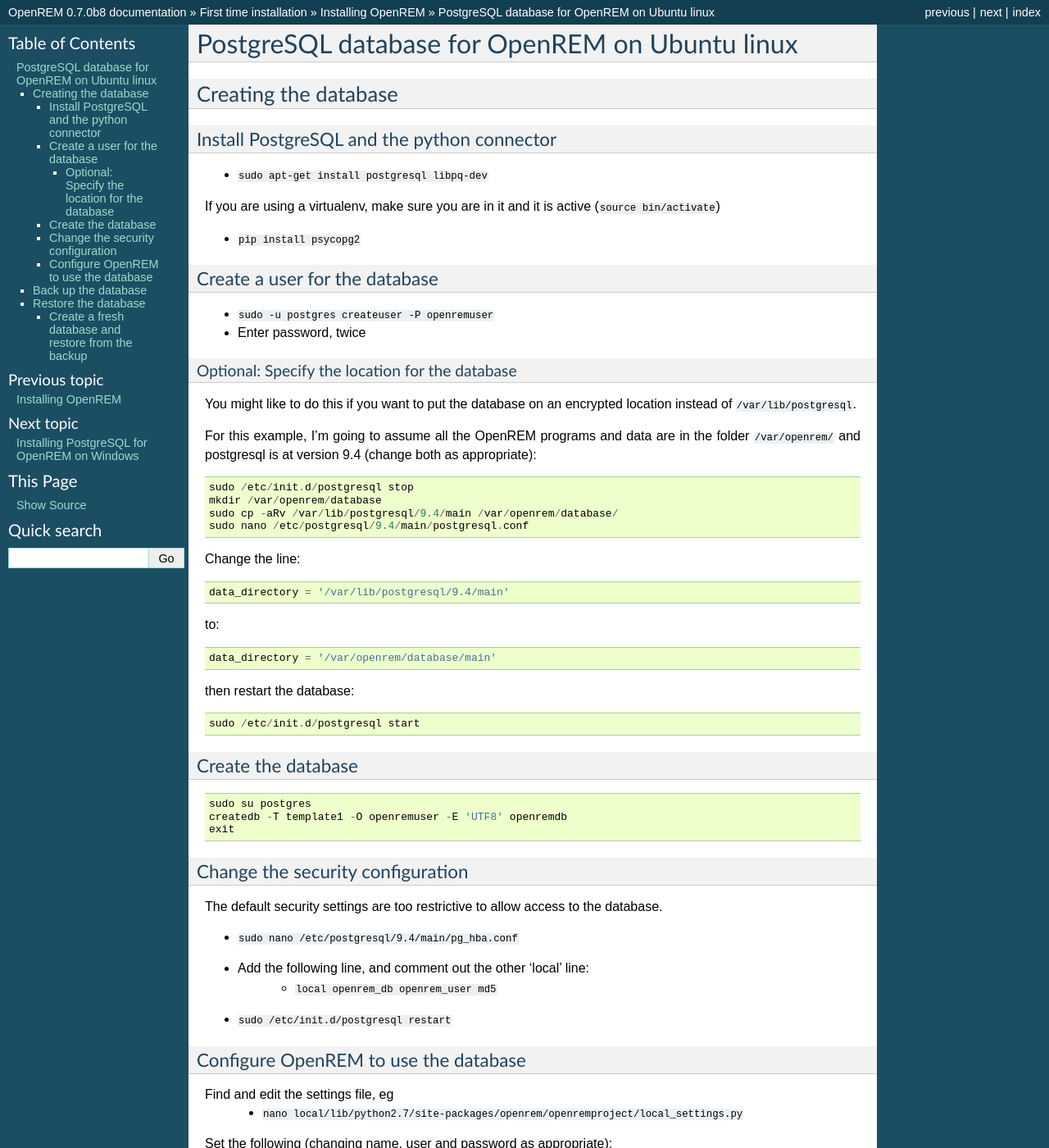
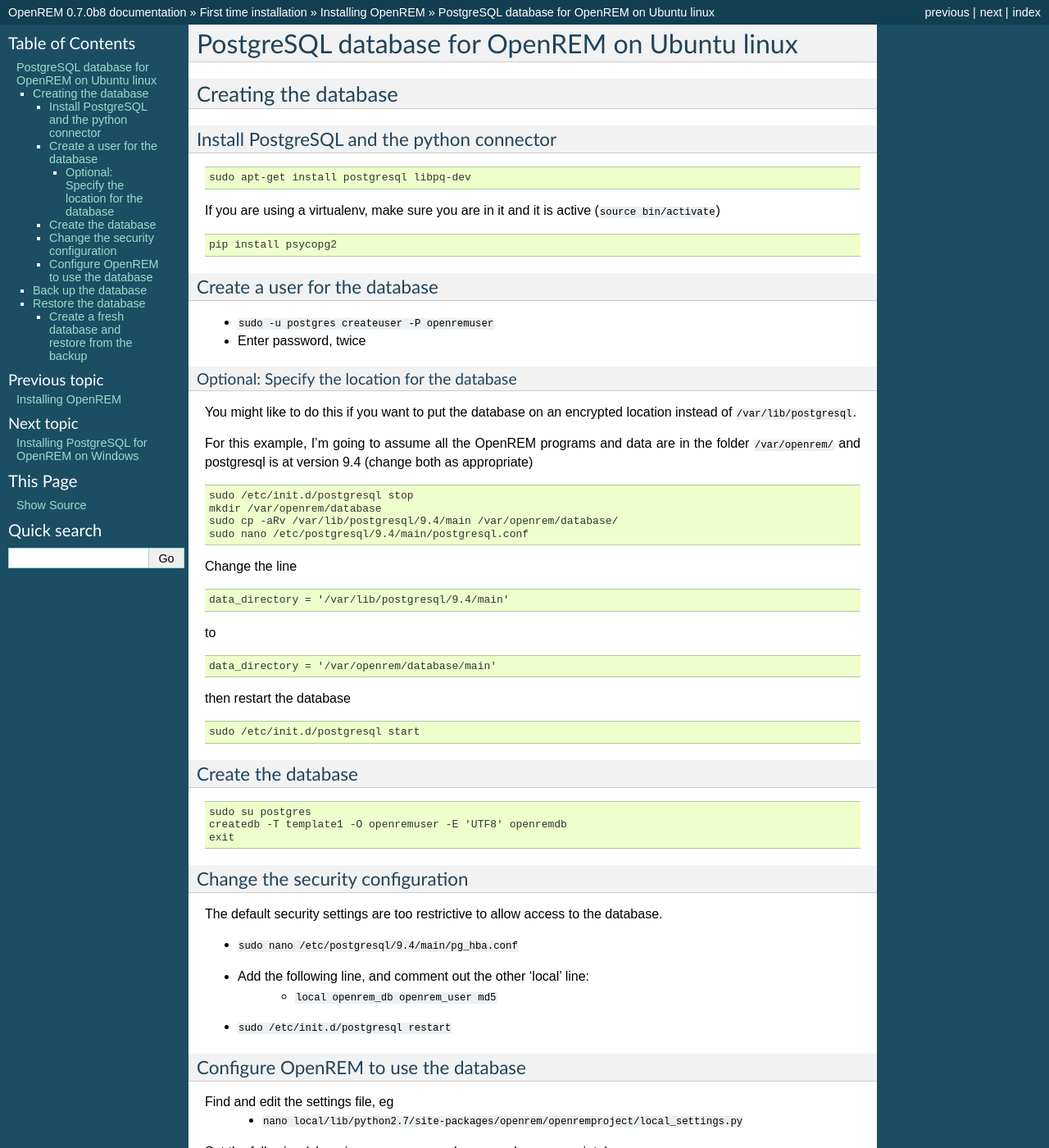
Before and after one commit to ckswilliams/modOpenREM, a Sphinx documentation site: the page built from docs/postgresql.rst, in a window 1280 px wide and 1400 px high. Shown: the whole window at 82% size. Built offline with Sphinx 7.4.7, drawn with Linux system fonts in a browser that asks for light colours; part of the change alters nothing that is shown; some of the changed text lies outside the part shown.

```diff
--- a/docs/postgresql.rst
+++ b/docs/postgresql.rst
@@ -11,11 +11,15 @@ Creating the database
 Install PostgreSQL and the python connector
 ===========================================
 
-+ ``sudo apt-get install postgresql libpq-dev``
+.. sourcecode:: console
+
+    sudo apt-get install postgresql libpq-dev
 
 If you are using a virtualenv, make sure you are in it and it is active (``source bin/activate``)
 
-+ ``pip install psycopg2``
+.. sourcecode:: console
+
+    pip install psycopg2
 
 Create a user for the database
 ==============================
@@ -29,29 +33,37 @@ Optional: Specify the location for the database
 You might like to do this if you want to put the database on an encrypted location instead of ``/var/lib/postgresql``.
 
 For this example, I'm going to assume all the OpenREM programs and data are in the folder ``/var/openrem/`` and
-postgresql is at version 9.4 (change both as appropriate)::
+postgresql is at version 9.4 (change both as appropriate)
+
+.. sourcecode:: console
 
     sudo /etc/init.d/postgresql stop
     mkdir /var/openrem/database
     sudo cp -aRv /var/lib/postgresql/9.4/main /var/openrem/database/
     sudo nano /etc/postgresql/9.4/main/postgresql.conf
 
-Change the line::
+Change the line
+
+.. sourcecode:: console
 
     data_directory = '/var/lib/postgresql/9.4/main'
 
-to::
+to
+
+.. sourcecode:: console
 
     data_directory = '/var/openrem/database/main'
 
-then restart the database::
+then restart the database
+
+.. sourcecode:: console
 
     sudo /etc/init.d/postgresql start
 
 Create the database
 ===================
 
-.. code-block::
+.. sourcecode:: console
 
     sudo su postgres
     createdb -T template1 -O openremuser -E 'UTF8' openremdb
@@ -73,7 +85,9 @@ Configure OpenREM to use the database
 Find and edit the settings file, eg
     + ``nano local/lib/python2.7/site-packages/openrem/openremproject/local_settings.py``
 
-Set the following (changing name, user and password as appropriate)::
+Set the following (changing name, user and password as appropriate)
+
+.. sourcecode:: python
 
     'ENGINE': 'django.db.backends.postgresql_psycopg2',
     'NAME': 'openremdb',
```
